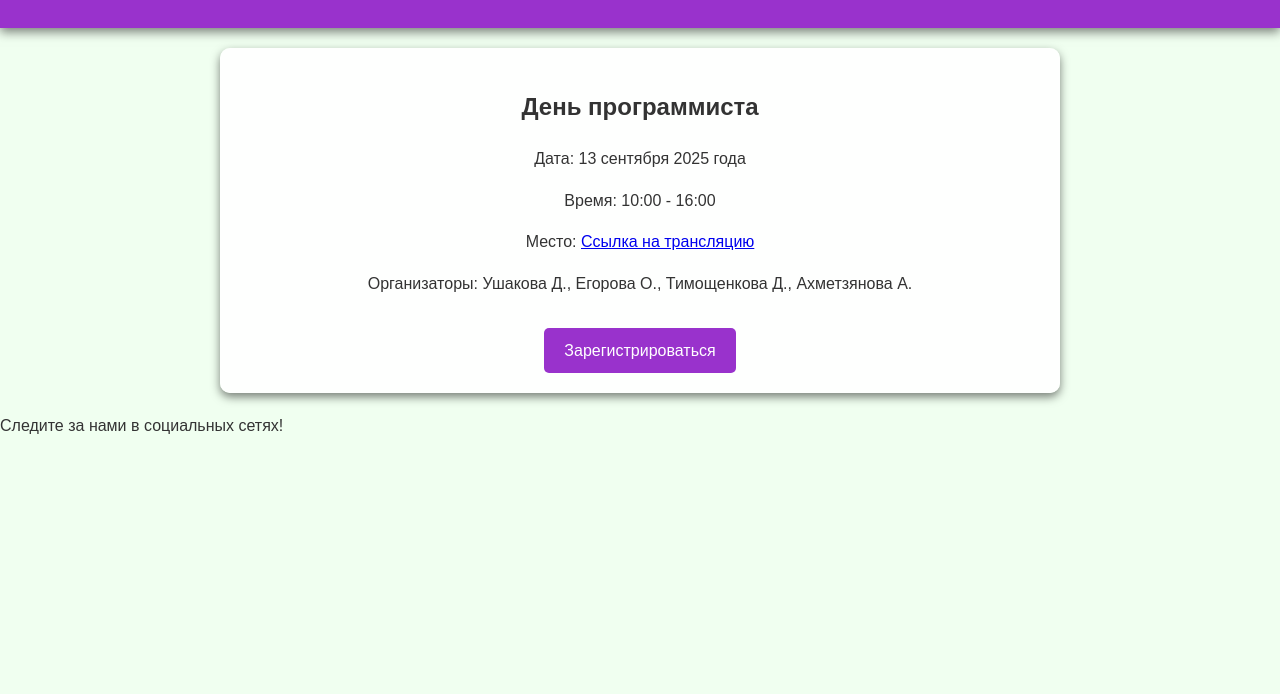
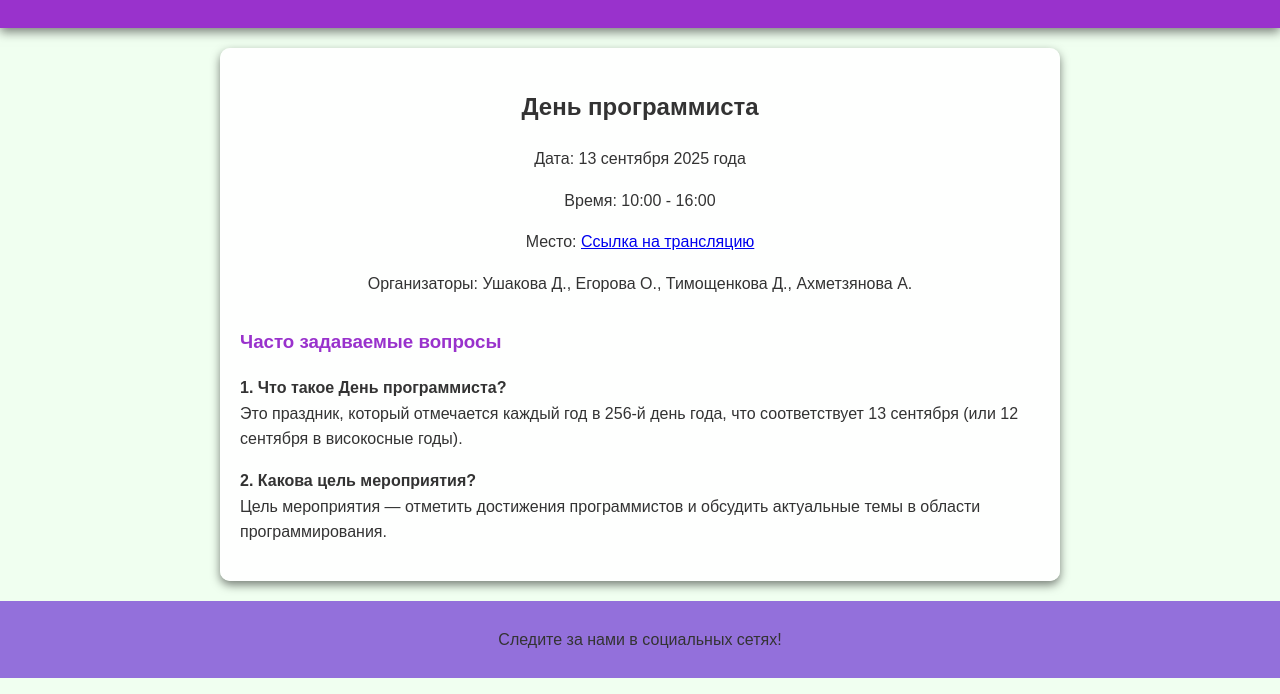
Before and after one commit to Dasha00Ushakova1/5, a plain HTML site: page README.html in a window 1280 px wide. Shown: the part 106-800 px from the top of the page. Drawn offline with Linux system fonts and the light colour scheme.

Commit message:
Update README.html

```diff
--- a/README.html
+++ b/README.html
@@ -5,7 +5,6 @@
     <meta name="viewport" content="width=device-width, initial-scale=1.0">
     <title>Цифровое приглашение на День программиста</title>
     <style>
-        /* Ваши стили здесь */
         body {
             font-family: 'Arial', sans-serif;
             margin: 0;
@@ -34,21 +33,20 @@
             box-shadow: 0 4px 10px rgba(0, 0, 0, 0.5); /* Тень для основного контента */
             text-align: center; /* Центрирование текста */
         }
-        .register-button {
-            background-color: #9932CC; /* Цвет кнопки */
-            color: white;
-            padding: 10px 20px; /* Увеличенные размеры кнопки */
-            border: none;
-            border-radius: 5px;
-            cursor: pointer;
-            transition: background-color 0.3s, transform 0.3s;
-            margin-top: 15px;
-            display: inline-block;
-            text-decoration: none; /* Убираем подчеркивание */
+        .faq {
+            margin-top: 30px;
+            text-align: left;
         }
-        .register-button:hover {
-            background-color: #DA70D6; /* Цвет кнопки при наведении */
-            transform: scale(1.05); /* Увеличение при наведении */
+        .faq h3 {
+            color: #9932CC;
+        }
+        footer {
+            background-color: #9370DB; /* Цвет футера */
+            padding: 10px;
+            text-align: center;
+            position: relative;
+            z-index: 1;
+            margin-top: 20px; /* Отступ сверху для футера */
         }
     </style>
 </head>
@@ -61,8 +59,13 @@
         <p>Дата: 13 сентября 2025 года</p> <!-- Укажите дату -->
         <p>Время: 10:00 - 16:00</p> <!-- Укажите время -->
         <p>Место: <a href="https://example.com" target="_blank">Ссылка на трансляцию</a></p> <!-- Укажите место или ссылку -->
-        <p>Организаторы: Ушакова Д., Егорова О., Тимощенкова Д., Ахметзянова А. </p> <!-- Укажите название колледжа -->
-        <a href="registration.html" class="register-button">Зарегистрироваться</a> <!-- Ссылка на страницу регистрации -->
+        <p>Организаторы: Ушакова Д., Егорова О., Тимощенкова Д., Ахметзянова А.</p> <!-- Укажите название колледжа -->
+
+        <div class="faq">
+            <h3>Часто задаваемые вопросы</h3>
+            <p><strong>1. Что такое День программиста?</strong><br>Это праздник, который отмечается каждый год в 256-й день года, что соответствует 13 сентября (или 12 сентября в високосные годы).</p>
+            <p><strong>2. Какова цель мероприятия?</strong><br>Цель мероприятия — отметить достижения программистов и обсудить актуальные темы в области программирования.</p>
+        </div>
     </main>
     <footer>
         <p>Следите за нами в социальных сетях!</p>
```
